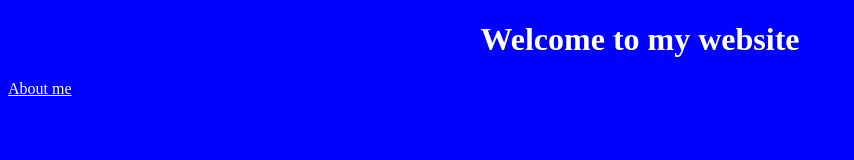
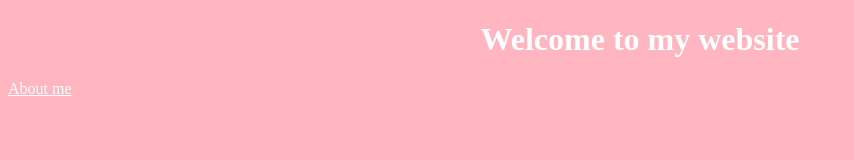
Before and after one commit to nadiaermens/multi-pages-static-website, a plain HTML site: page index.html in a window 1280 px wide. Shown: the whole page, without its empty margins (0-854 px from the left). Drawn offline with Linux system fonts and the light colour scheme.

Commit message:
changed background color to lightpink

```diff
--- a/styles/styles.css
+++ b/styles/styles.css
@@ -1,5 +1,5 @@
 body {
-  background: blue;
+  background: lightpink;
 }
 
 h1 {
```
